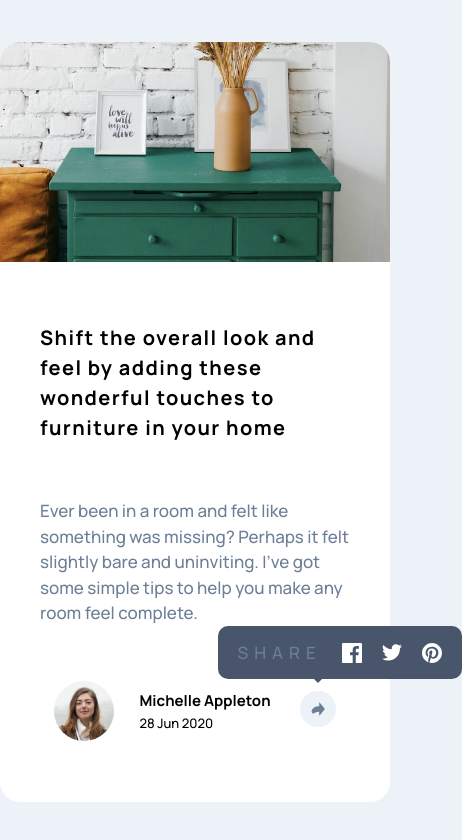
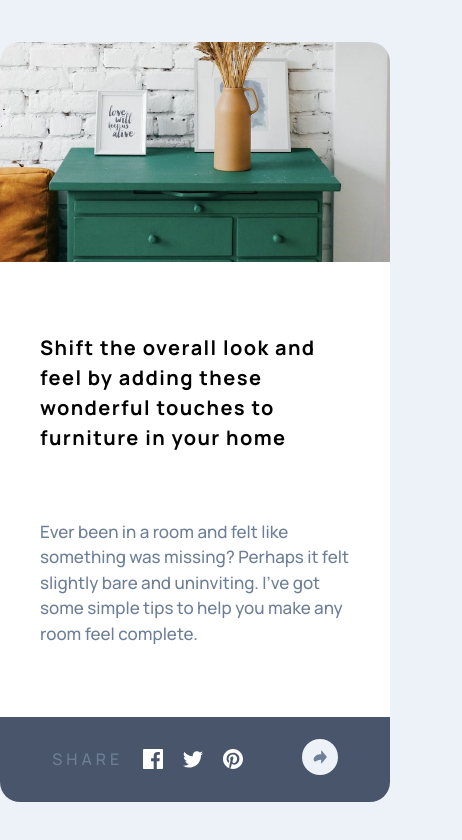
Before and after one commit to clarahelena/article-preview, a plain HTML site: page index.html in a window 390 px wide. Both pictures are taken after a click on the element 317 px from the left and 711 px from the top of the page. Shown: the whole page, 462 px wide, since content can reach past the window. Drawn offline with Linux system fonts and the light colour scheme.

Commit message:
javascript do botao share

```diff
--- a/index.html
+++ b/index.html
@@ -43,6 +43,15 @@
         </div>
       </div>
     </div>
+    <div class="minimals-mobile">
+      <div class="share-mobile">
+        <p>Share</p>
+        <a href="#"><img src="images/icon-facebook.svg" alt=""></a>
+        <a class="link-2" href="#"><img src="images/icon-twitter.svg" alt=""></a>
+        <a href="#"><img src="images/icon-pinterest.svg" alt=""></a>
+      </div>
+      <div class="div-irma-mobile"><img class="share-icon" src="images/icon-share.svg" alt=""></div>
+    </div>
   </div>
   <script src="script.js"></script>
 </body>
--- a/script.js
+++ b/script.js
@@ -1,7 +1,25 @@
-const botao = document.querySelector('.div-irma');
+const botao1 = document.querySelector('.div-irma');
+const botao2 = document.querySelector('.div-irma-mobile');
 const secao = document.querySelector('.share');
-console.log(secao);
-function evento() {
-    secao.classList.toggle('hoa');
+const minimals = document.querySelector('.minimals');
+const minimalsMobile = document.querySelector('.minimals-mobile');
+console.log(botao2);
+
+
+function share() {
+    if (window.innerWidth >= 900) {
+        secao.classList.toggle('hoa');
+    } else {
+        secao.classList.remove('hoa');
+         minimals.style.display = "none";
+         minimalsMobile.style.display = "flex";
+    }
 }
-botao.addEventListener('click', evento);
+
+function shareMobile() {
+    minimals.style.display = "flex";
+    minimalsMobile.style.display = "none";
+}
+
+botao1.addEventListener('click', share);
+botao2.addEventListener('click', shareMobile);
--- a/style.css
+++ b/style.css
@@ -140,12 +140,31 @@ a{
     display: flex;
 }
 
+.minimals-mobile{
+    display: none;
+    align-items: center;
+    padding: 22px 23px 22px 23px;
+    justify-content: space-around;
+    background: hsl(217, 19%, 35%);
+    border-radius: 0 0 20px 20px;
+    text-transform: uppercase;
+    letter-spacing: 4px;
+}
+.share-mobile {
+    display: flex;
+    align-items: center;
+    gap: 20px;
+}
+.div-irma-mobile {
+    cursor: pointer;
+}
+
 @media(max-width: 900px) {
     .main {
     display: grid;
     max-width: 440px;
     height: 90vh;
-    grid-template-rows: auto 1fr;
+    grid-template-rows: auto 1fr auto;
 
     }
     .main-1, .main-2 {
@@ -171,4 +190,5 @@ a{
     .minimals{
         justify-content: space-around;
     }
+
 }
```
